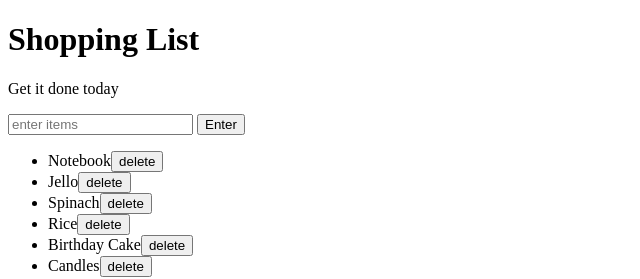
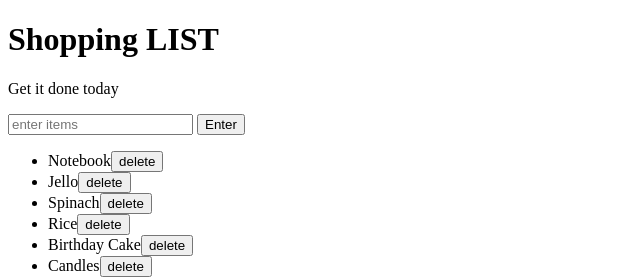
Before and after one commit to ertz1608/RandomBackground, a plain HTML site: page index.html in a window 1280 px wide. Shown: the full height of the page, 0-640 px from the left. Drawn offline with Linux system fonts and the light colour scheme.

Commit message:
capitalize title

```diff
--- a/index.html
+++ b/index.html
@@ -5,7 +5,7 @@
 	<link rel="stylesheet" type="text/css" href="style.css">
 </head>
 <body>
-	<h1>Shopping List</h1>
+	<h1>Shopping LIST</h1>
 	<p id="first">Get it done today</p>
 	<input id="userinput" type="text" placeholder="enter items">
 	<button id="enter">Enter</button>
```
